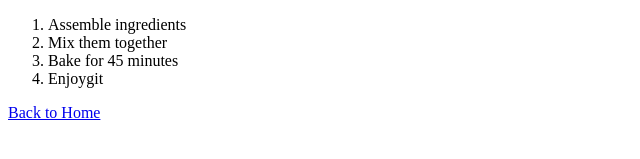
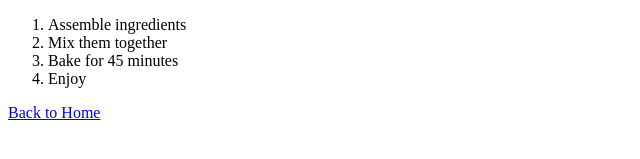
Before and after one commit to ljjw913/odin-recipes, a plain HTML site: page recipes/lasagna.html in a window 1280 px wide. Shown: the part 583-742 px from the top of the page, 0-640 px from the left. Drawn offline with Linux system fonts and the light colour scheme.

Commit message:
Setup iteration 3

```diff
--- a/recipes/lasagna.html
+++ b/recipes/lasagna.html
@@ -32,7 +32,7 @@
                     <li>Assemble ingredients</li>
                     <li>Mix them together</li>
                     <li>Bake for 45 minutes</li>
-                    <li>Enjoygit</li>
+                    <li>Enjoy</li>
                 </ol>
             </p>
         </p>
```
